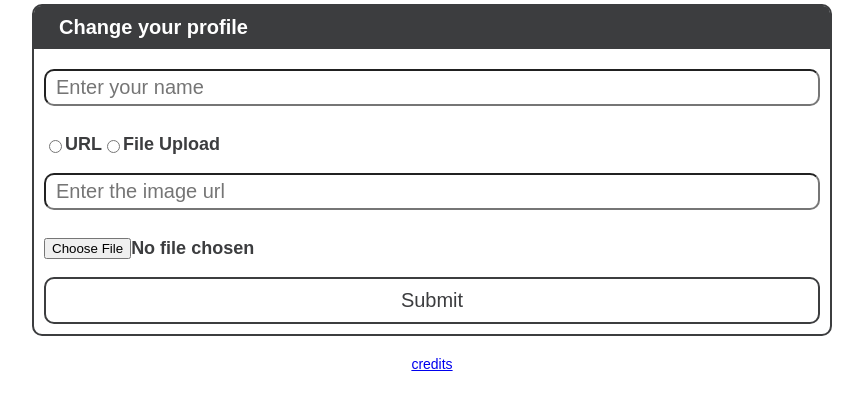
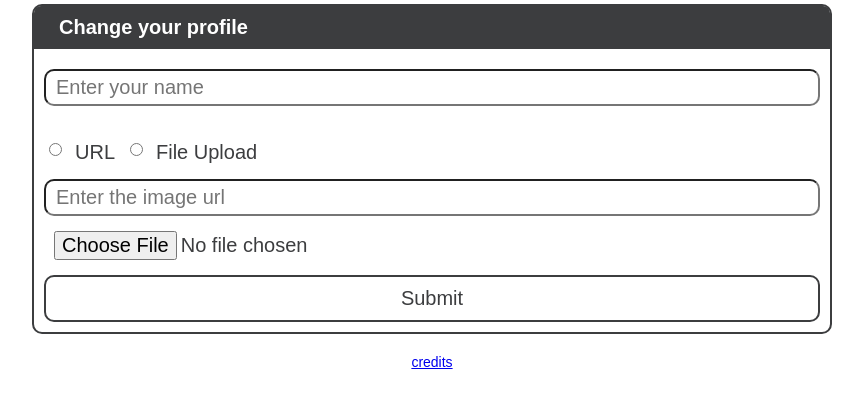
Before and after one commit to joshuagreenslade/CSCC09, a plain HTML site: page labs/2/microblog/profile.html in a window 1280 px wide. Shown: the part 116-526 px from the top of the page, without its empty margins (208-1071 px from the left). Drawn offline with Linux system fonts and the light colour scheme.

Commit message:
Final submission for Lab 2

```diff
--- a/labs/2/microblog/profile.html
+++ b/labs/2/microblog/profile.html
@@ -20,14 +20,11 @@
 			<div class="form_title">Change your profile</div>
 			<input type="text" id="profile_form_name" class="form_element" placeholder="Enter your name"/>
 			<div class="form_radio">
-				<input type="radio" name="upload" value="URL"><p class="text">URL</p>
-				<input type="radio" name="upload" value="File Upload"><p class="text">File Upload</p>
+				<input type="radio" name="upload" value="URL"><p class="form_element">URL</p>
+				<input type="radio" name="upload" value="File Upload"><p class="form_element">File Upload</p>
 			</div>
 			<input type="text" id="url_form" class="form_element" placeholder="Enter the image url"/>
-			<div class="form_radio">
-				<button>Choose File</button>
-				<p id="file_choosen" class="text">No file chosen</p>
-			</div>
+			<input type="file" class="form_element">
 			<input type="submit" name="submit" class="btn" value="Submit"/>
 		</form>
 
```
